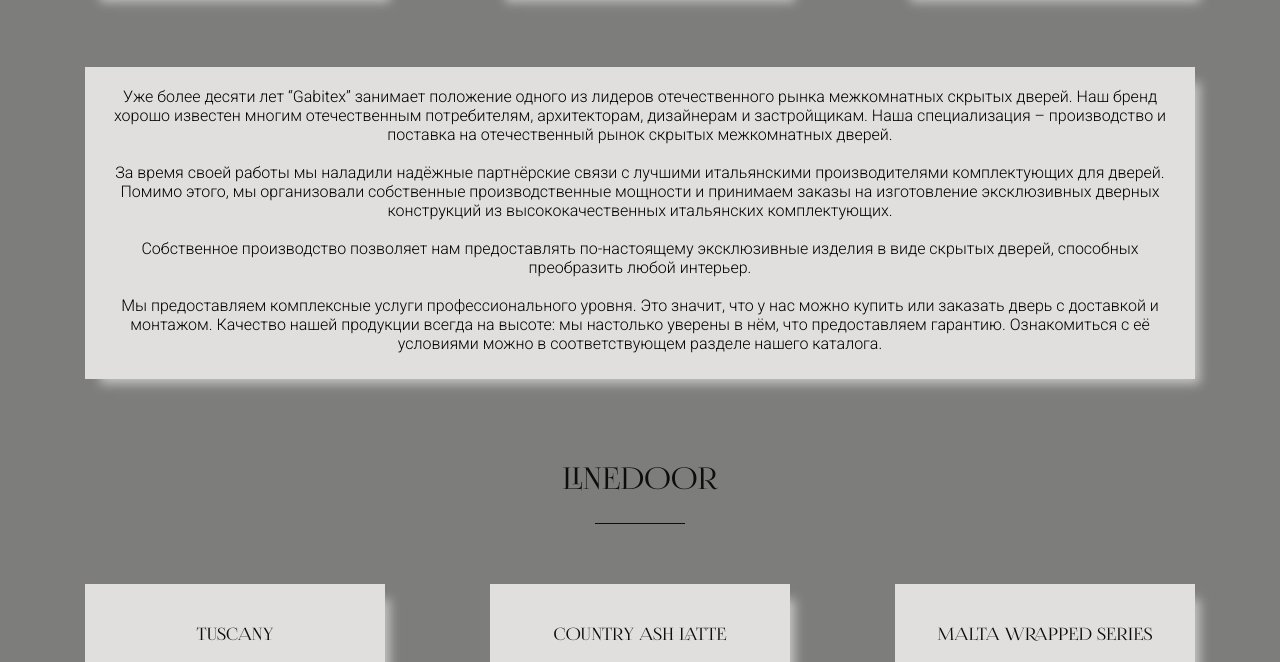
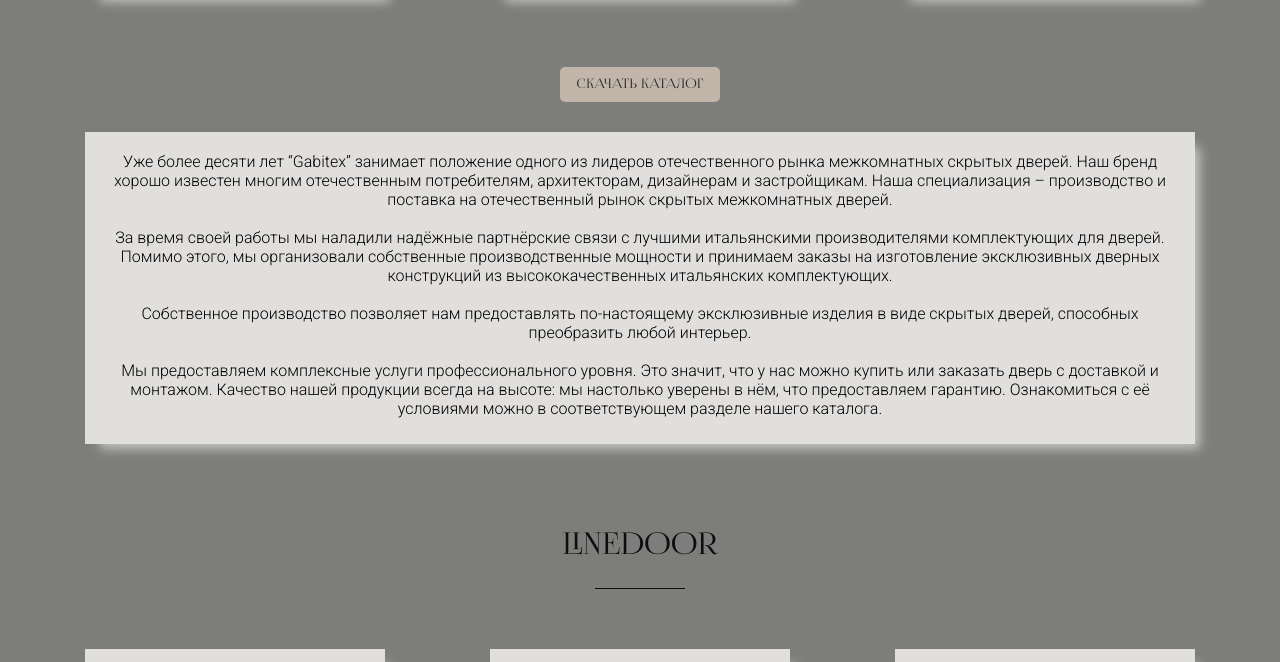
Before and after one commit to MarinaPinaeva/doors, a website: page src/index.html in a window 1280 px wide. Shown: the part 1292-1954 px from the top of the page. Drawn offline with nearby package versions, Linux system fonts and the light colour scheme; files that its build step writes are made by us from their sources; files whose address does not match are found by name.

Commit message:
скачать каталог

```diff
--- a/src/index.html
+++ b/src/index.html
@@ -111,6 +111,9 @@
                     </div>
                 </div>
             </div>
+            <button class="catalog__button">
+                <a href="https://stdoors18.ru/gabitex.pdf" target="_blank" class="header__button">скачать каталог</a>
+            </button>
             <div class="catalog__descr">
                 Уже более десяти лет “Gabitex” занимает положение одного из лидеров отечественного рынка межкомнатных скрытых дверей. Наш бренд хорошо известен многим отечественным потребителям, архитекторам, дизайнерам и застройщикам. Наша специализация – производство и поставка на отечественный рынок скрытых межкомнатных дверей. <br>
                 <br> За время своей работы мы наладили надёжные партнёрские связи с лучшими итальянскими производителями комплектующих для дверей. Помимо этого, мы организовали собственные производственные мощности и принимаем заказы на изготовление эксклюзивных дверных конструкций из высококачественных итальянских комплектующих. <br>
@@ -161,6 +164,11 @@
                     </div>
                 </div>
             </div>
+
+            <button class="catalog__button">
+                <a href="https://stdoors18.ru/linedoor.pdf" target="_blank" class="header__button">скачать каталог</a>
+            </button>
+
             <div class="catalog__descr">
                 "Linedoor" – один из ведущих производителей и надежных поставщиков межкомнатных дверей на всей территории РФ и стран зарубежья. Долговечность, прочность и безопасность – уже более 14 лет мы руководствуемся этими принципами при создании своей продукции. <br>
                 <br> Мы предлагаем широкий ассортимент межкомнатных дверей высокого качества по доступной цене. Ассортимент фабрики насчитывает более 50 моделей дверей в разнообразном дизайне, а также широкий ряд погонажной продукции собственного производства. Все материалы, которые используются в изготовлении нашей продукции, безопасны и имеют сертификаты соответствия стандартам. <br>
@@ -206,6 +214,11 @@
                     </div>
                 </div>
             </div>
+
+            <button class="catalog__button">
+                <a href="https://stdoors18.ru/potencial.pdf" target="_blank" class="header__button">скачать каталог</a>
+            </button>
+
             <div class="catalog__descr">
                 Фабрика "Potential Doors" производит межкомнатные двери и фигурные профильные элементы. В производстве используются самые современные технологии и новейшее автоматизированное оборудование, постоянно поддерживаются контакты и осуществляется обмен опытом со своими партнерами. <br>
                 <br> Сложная многоуровневая система контроля качества и высокая квалификация сотрудников, а также тщательный отбор поставщиков материалов – вот те составляющие, которые обеспечивают высокое качество продукции и безупречную репутацию нашей компании. <br>
@@ -253,6 +266,11 @@
                     </div>
                 </div>
             </div>
+
+            <button class="catalog__button">
+                <a href="https://stdoors18.ru/sofia.pdf" target="_blank" class="header__button">скачать каталог</a>
+            </button>
+
             <div class="catalog__descr">
                 Двери из коллекции "Sofia Classic" идеально подойдут и для роскошного дома, и для престижного офиса. Все модели созданы с учетом функциональности, долговечности и эстетичности. Цветовые решения – широкий спектр от светлых пастельных тонов с текстурами натуральной древесины до изящных темных оттенков.Темные тона дверей придадут интерьеру спокойное, величественное настроение, светлые же помогут визуально расширить пространство и сделать его более легким и невесомым. <br>
                 <br> Важной отличительной особенностью коллекции Classic является ее высота. Вы можете заказать любую модель коллекции высотой до 2,7 м.! Высокие двери помогут подчеркнуть высоту потолков и придать интерьеру роскошный вид.<br>
@@ -299,6 +317,11 @@
                     </div>
                 </div>
             </div>
+
+            <button class="catalog__button">
+                <a href="https://stdoors18.ru/viporte.pdf" target="_blank" class="header__button">скачать каталог</a>
+            </button>
+
             <div class="catalog__descr">
                 Межкомнатные двери "Viporte" изготавливаются на фабрике Альверо, расположенной в предгорьях Кавказа и специализирующейся на выпуске продукции премиального класса. Предприятие оснащено современным оборудованием и обеспечено идеальными условиями для отделки изделий. Собственное производство позволяет нам полностью контролировать процесс выхода готовой продукции, обеспечивать высокое качество и выпускать продукцию в широком ценовом диапазоне. <br>
                 <br> Бренд совмещает в своей продукции лучшие европейские технологии, красоту массива ценных пород древесины Кавказа, искусство токарной резьбы и гарантированное фабричное качество. Изучив вековые традиции итальянских мастеров, мы производим по-настоящему элитные двери! <br>
--- a/src/sass/blocks/_catalog.scss
+++ b/src/sass/blocks/_catalog.scss
@@ -16,13 +16,30 @@
         margin: 25px auto 0 auto;
         background-color: #0d0d0d;
     }
+    a {
+        text-decoration: none;
+    }
+    &__button {
+        display: block;
+        background-color: #c2b6ab;
+        border: none;
+        color: #2b2b2b;
+        font-family: 'LighthausRegular';
+        text-transform: uppercase;
+        margin: 0 auto;
+        border-radius: 5px;
+        width: 160px;
+        height: 35px;
+        font-size: 13px;
+        cursor: pointer;
+    }
     &__descr {
         text-align: center;
         font-family: 'Roboto';
         font-size: 16px;
         font-weight: 100;
-        /* border: 1px solid #f0f0f0; */
         padding: 20px 20px 26px 20px;
+        margin: 30px 0 0 0;
         overflow: hidden;
         background-color: #e0dfdd;
         box-shadow: 10px 10px 10px -5px rgb(240 240 240 / 60%);
```
Also changed, not shown: docs/index.html (+2 -2 lines), docs/css/style.min.css.
